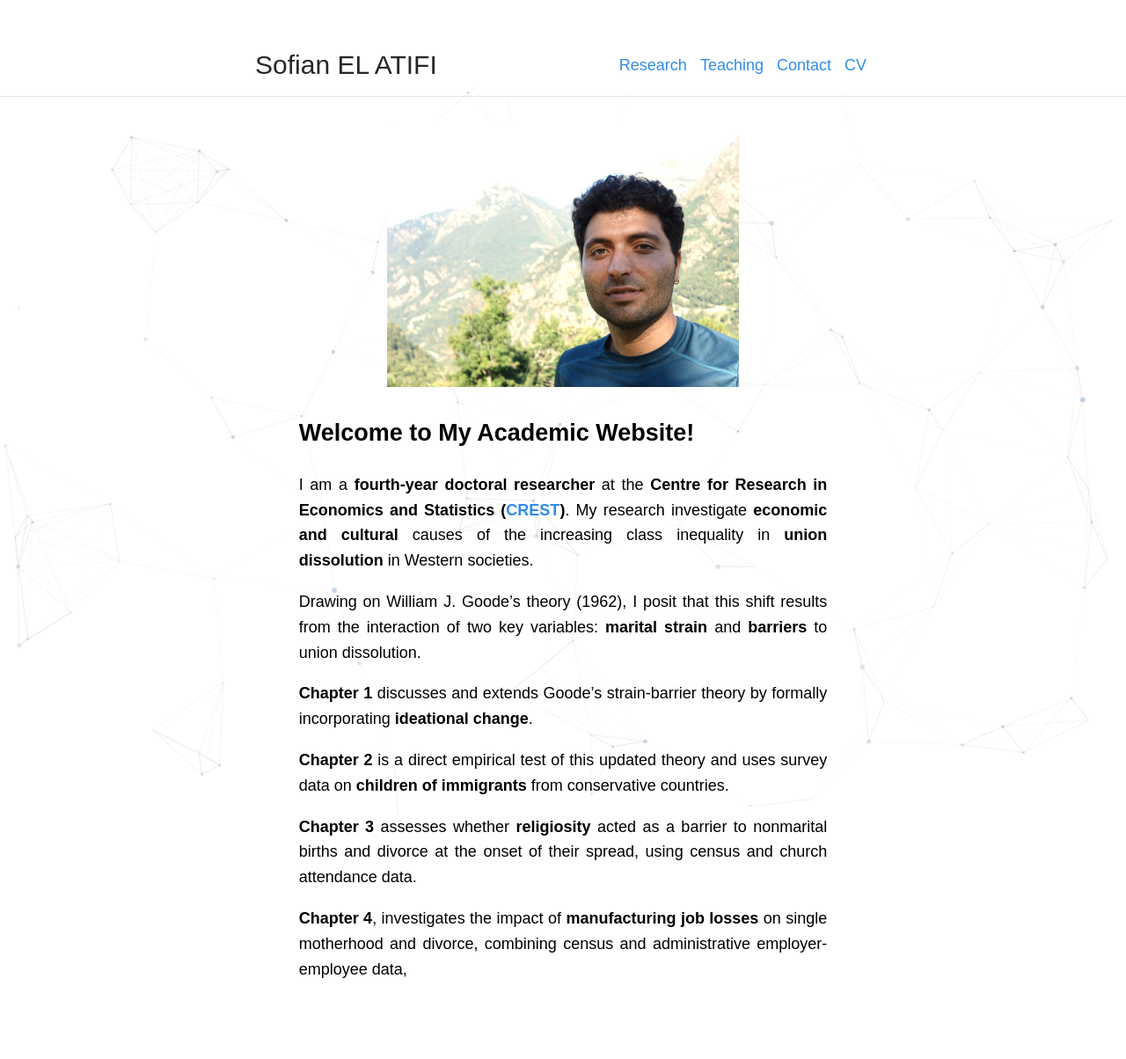
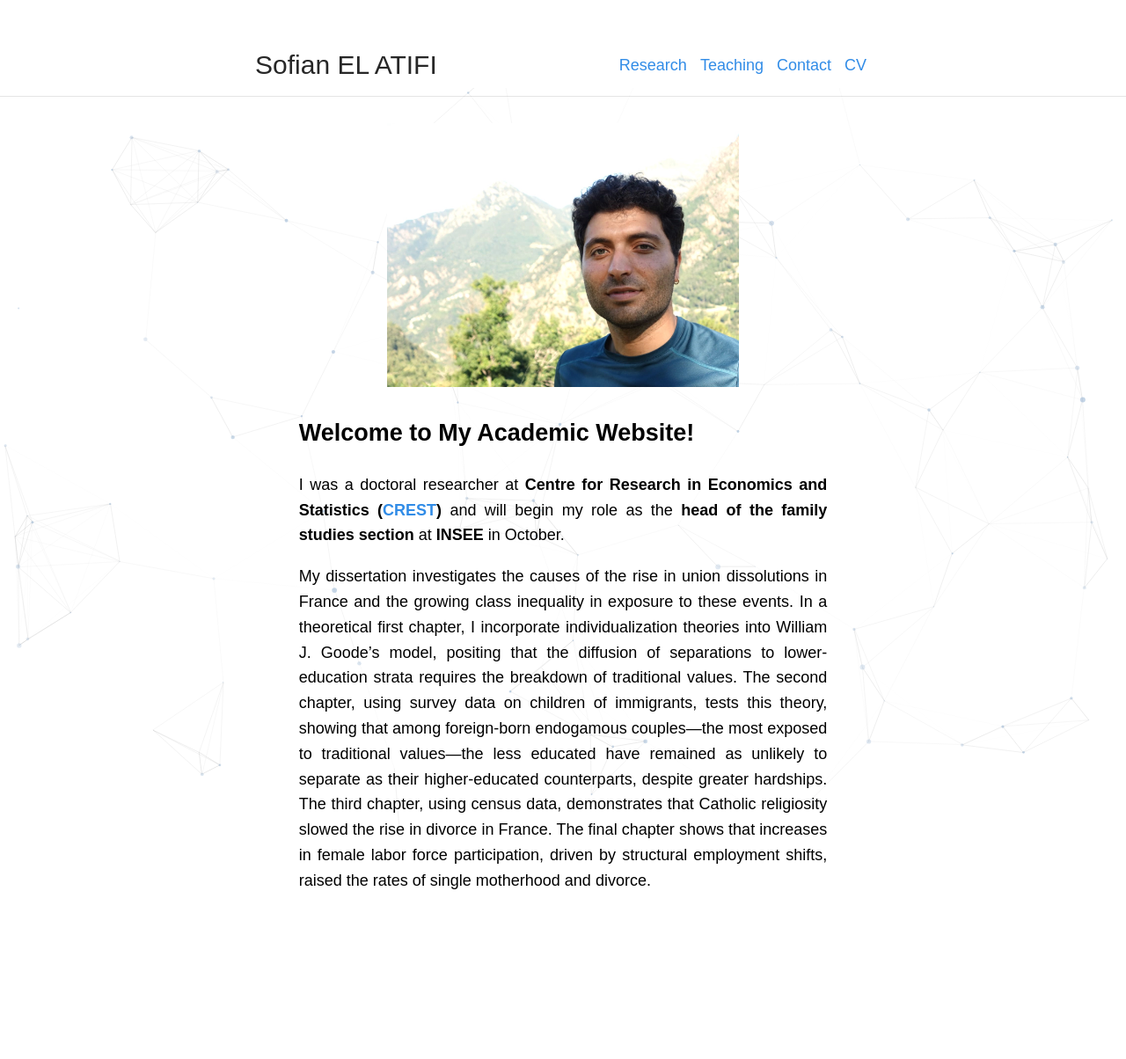
Before and after one commit to sofianelatifi/sofianelatifi.github.io, a Jekyll site: the page built from index.md, in a window 1280 px wide. Shown: the whole page at 88% size. Built offline with Jekyll 4.4.1, drawn with Linux system fonts in a browser that asks for light colours; after the commit the page ends 1104 px from its top, so only the background shows below that.

Commit message:
Update index.md

```diff
--- a/index.md
+++ b/index.md
@@ -31,14 +31,16 @@ title: Sofian El Atifi
 
 ## Welcome to My Academic Website!
 
-I am a **fourth-year doctoral researcher** at the **Centre for Research in Economics and Statistics ([CREST](https://crest.science/user/Sofian-EL-ATIFI/?profiletab=posts))**. My research investigate **economic and cultural** causes of the increasing class inequality in **union dissolution** in Western societies.
+I was a doctoral researcher at **Centre for Research in Economics and Statistics ([CREST](https://crest.science/user/Sofian-EL-ATIFI/?profiletab=posts))** and will begin my role as the **head of the family studies section** at **INSEE** in October.
 
-Drawing on William J. Goode’s theory (1962), I posit that this shift results from the interaction of two key variables: **marital strain** and **barriers** to union dissolution.
-
-**Chapter 1** discusses and extends Goode’s strain-barrier theory by formally incorporating **ideational change**.
-
-**Chapter 2** is a direct empirical test of this updated theory and uses survey data on **children of immigrants** from conservative countries.
-
-**Chapter 3** assesses whether **religiosity** acted as a barrier to nonmarital births and divorce at the onset of their spread, using census and church attendance data.
-
-**Chapter 4**, investigates the impact of **manufacturing job losses** on single motherhood and divorce, combining census and administrative employer-employee data,
+My dissertation investigates the causes of the rise in union dissolutions in France and the
+growing class inequality in exposure to these events. In a theoretical first chapter, I
+incorporate individualization theories into William J. Goode’s model, positing that the
+diffusion of separations to lower-education strata requires the breakdown of traditional
+values. The second chapter, using survey data on children of immigrants, tests this theory,
+showing that among foreign-born endogamous couples—the most exposed to traditional
+values—the less educated have remained as unlikely to separate as their higher-educated
+counterparts, despite greater hardships. The third chapter, using census data, demonstrates
+that Catholic religiosity slowed the rise in divorce in France. The final chapter shows that
+increases in female labor force participation, driven by structural employment shifts, raised
+the rates of single motherhood and divorce.
```
